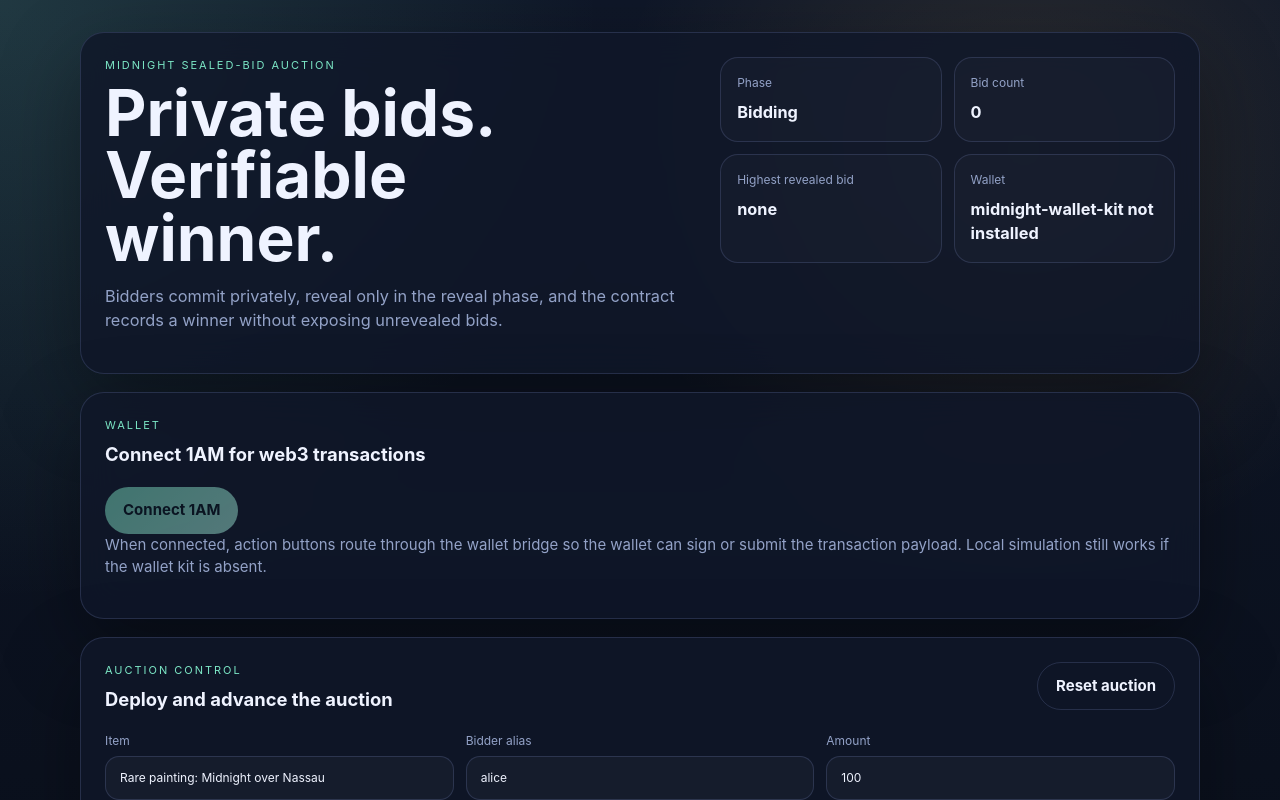
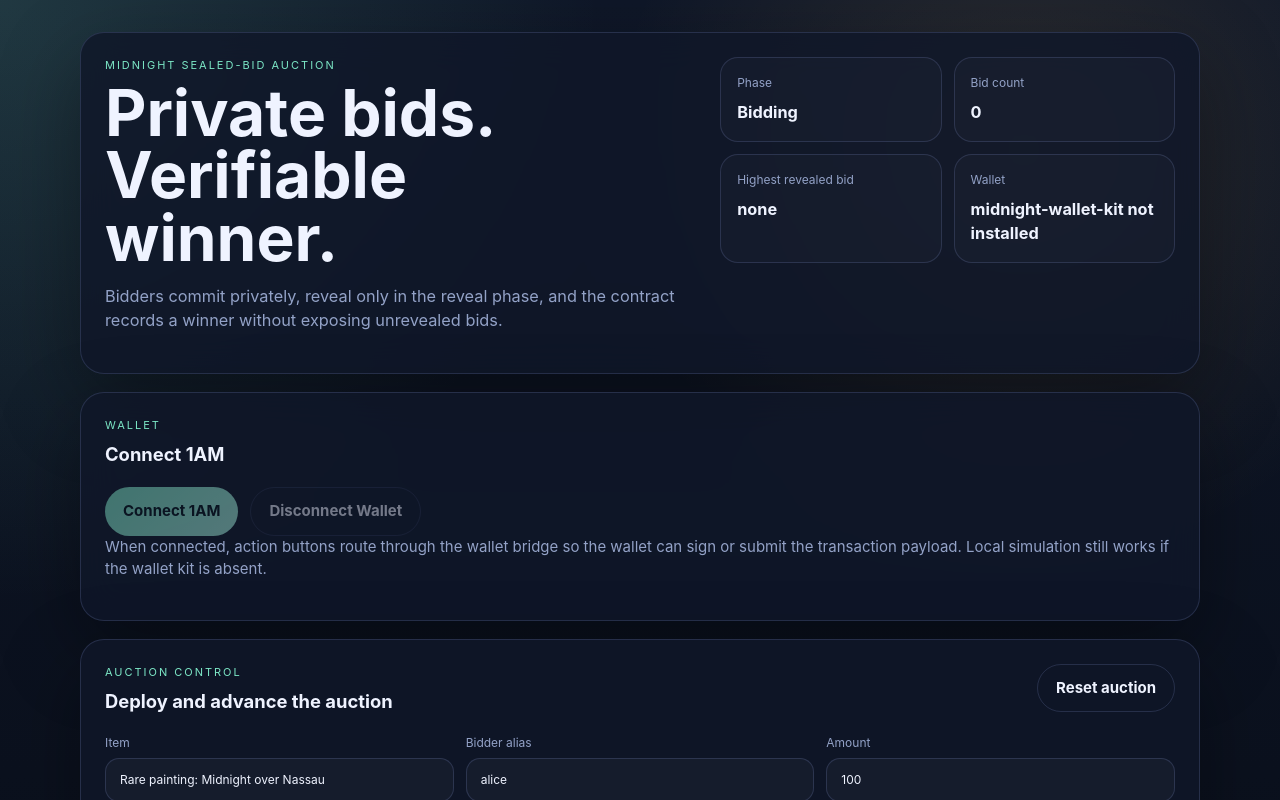
Before and after one commit to rahul7686/-Sealed-Bid-Auction, a React (Vite) app in the folder frontend/: page / in a window 1280 px wide. Shown: the top 800 px of the page. Built offline with nearby package versions, Linux system fonts and the light colour scheme.

Commit message:
Adjust 1AM wallet section heading

```diff
--- a/frontend/src/App.tsx
+++ b/frontend/src/App.tsx
@@ -125,13 +125,16 @@ export default function App() {
         <div className="section-heading">
           <div>
             <p className="eyebrow">Wallet</p>
-            <h2>Connect 1AM for web3 transactions</h2>
+            <h2>Connect 1AM</h2>
           </div>
         </div>
 
         <div className="button-row">
           <button disabled={!walletReady} onClick={() => void connectWallet()}>
             Connect 1AM
+          </button>
+          <button className="ghost" disabled={!walletReady} onClick={() => void walletManager?.disconnect?.()}>
+            Disconnect Wallet
           </button>
         </div>
 
```
